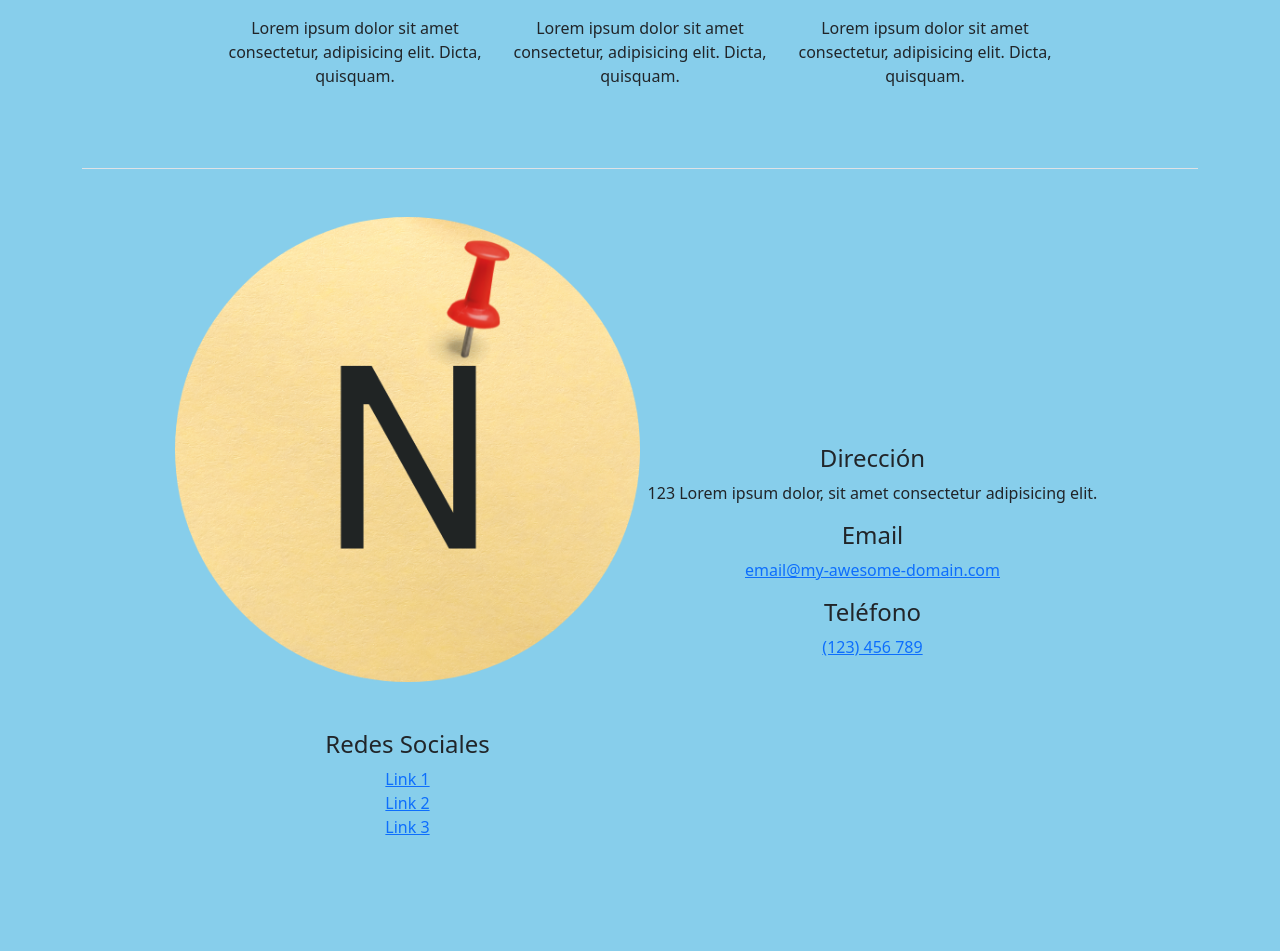
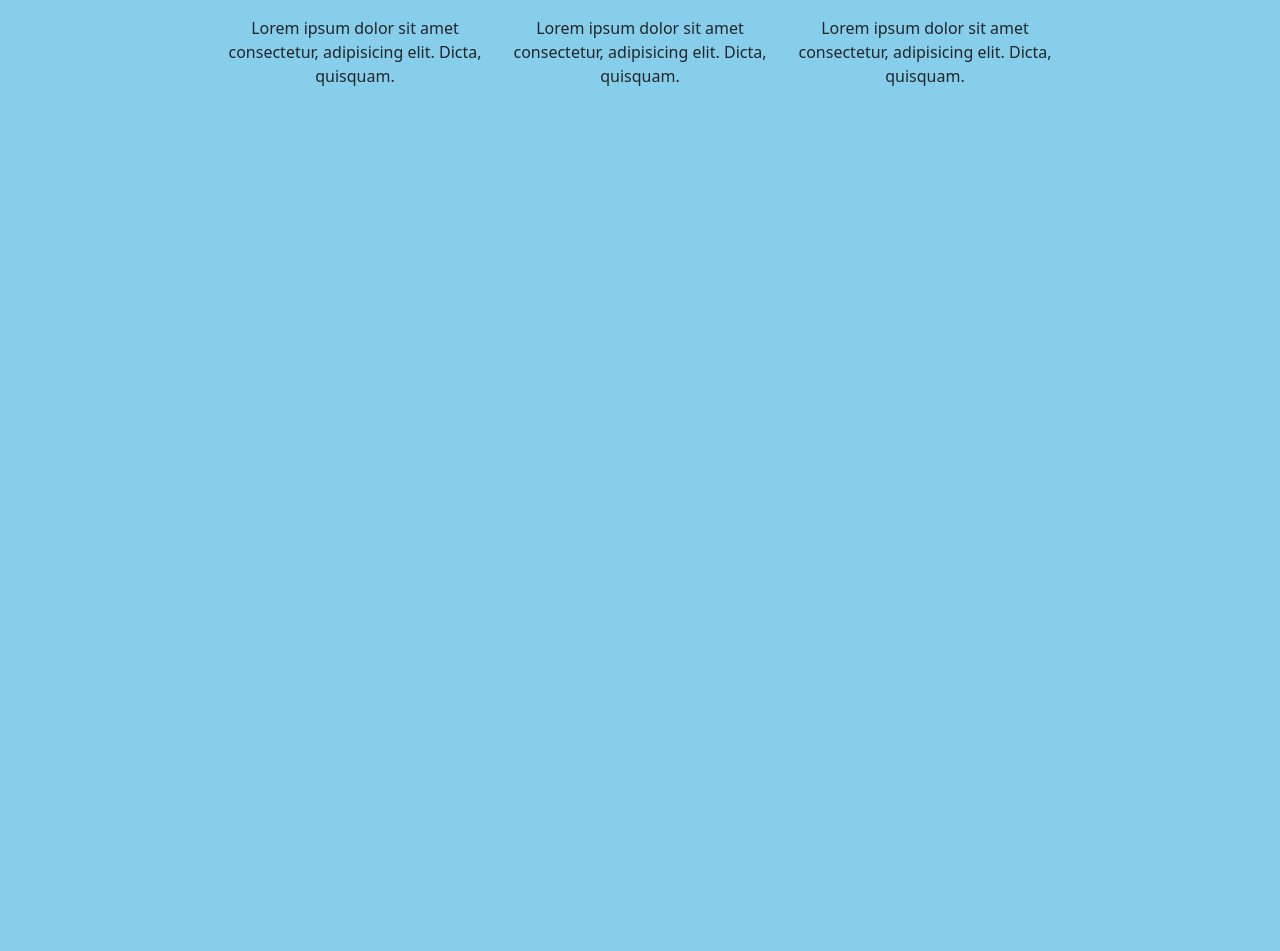
Before and after one commit to cesarlpb/Todo-app-Flask, a Flask app: page / in a window 1280 px wide. Shown: the part 701-1652 px from the top of the page. After the commit the page ends 787 px from the top, so only its background shows below. Run offline with Flask 2, Linux system fonts and the light colour scheme; some libraries are stand-ins or nearby versions.

Commit message:
Creamos archivos html para importar desde plantilla _layout.html

```diff
--- a/app/templates/index.html
+++ b/app/templates/index.html
@@ -62,7 +62,7 @@
 
             </section>
 
-            <section class="text-center py-5">
+            <section id="what-you-can-do" class="text-center py-5">
                 <h2 class="text-primary">¿Qué puedes hacer?</h2>
                 <div class="row justify-content-center">
                     <div class="col-3">
@@ -84,37 +84,10 @@
             <!-- Añadir body -->
 
             {% endblock %}
-            <footer class="border-top text-center d-flex align-items-center justify-content-center mx-auto mt-3 py-5">
-                <div class="col-5 d-inline-block">
-                    <div class="row">
-                        <img class="d-inline-block mx-auto" src="{{ url_for('static', filename='img/logos/logo-circular-no-bg.png') }}" width="100" alt="logo">
-                    </div>
-                    <div class="my-5">
-                        <h4>Redes Sociales</h4>
-                        <ul style="padding-left: 0; list-style-type:none;">
-                            <li><a href="#" target="_blank" rel="noopener">Link 1</a></li>
-                            <li><a href="#" target="_blank" rel="noopener">Link 2</a></li>
-                            <li><a href="#" target="_blank" rel="noopener">Link 3</a></li>
-                        </ul>
-                    </div>
-                </div>
 
-                <div class="col-5 d-inline-block mt-2">
-                    <div class="my-2">
-                        <h4>Dirección</h4>
-                        <p>123 Lorem ipsum dolor, sit amet consectetur adipisicing elit.</p>
-                    </div>
-                    <div class="my-2">
-                        <h4>Email</h4>
-                        <p><a href="#">email@my-awesome-domain.com</a></p>
-                    </div>
-                    <div class="my-2">
-                        <h4>Teléfono</h4>
-                        <p><a href="#">(123) 456 789</a></p>
-                    </div>
-                </div>
-            </footer>
-
+            {% block footer %}
+            <!-- Añadir footer -->
+            {% endblock %}
         </div>
     </body>
 </html>
```
Also changed, not shown: app/templates/body.html (added, +8 -0 lines), app/templates/footer.html (added, +36 -0 lines), app/templates/_layout.html (added), app/templates/about.html (added), app/templates/home.html (added).
